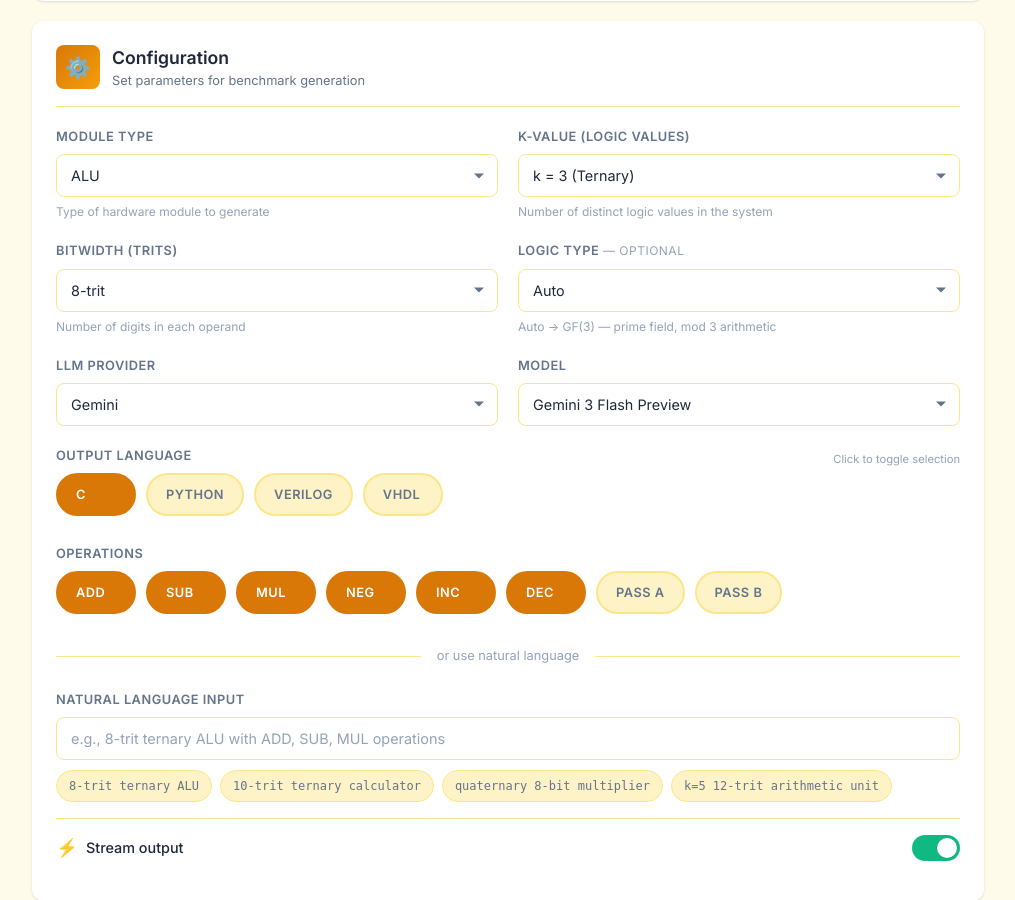
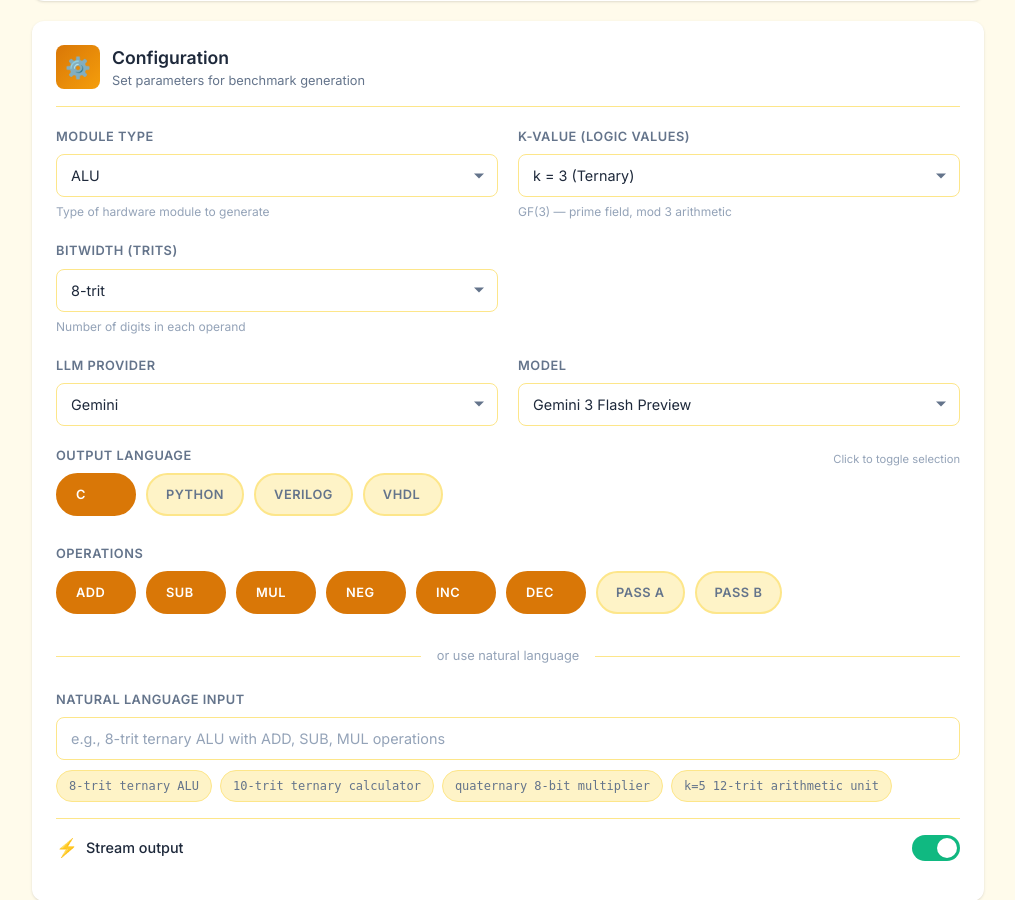
Before and after one commit to QianLiu301/MVLBenchmarkGenerator, a Flask app: page / in a window 1280 px wide. Shown: the part 326-1226 px from the top of the page, without its empty margins (132-1147 px from the left). Run offline with Flask 3, Linux system fonts and the light colour scheme.

Commit message:
Replace Logic Type dropdown with K-Value GF hint text
Logic Type (Galois Field) is mathematically determined by K-Value,
so a separate dropdown is redundant. Replace it with a dynamic hint
below K-Value that shows the corresponding GF info:
- Prime K: "GF(p) — prime field, mod p arithmetic"
- Prime power K: "GF(p^m) — extension field, mod k arithmetic"
- Non-prime-power K: "mod k arithmetic — no Galois Field exists"

Also simplify backend by removing logic_type parameter from API
request (it's always auto-resolved from k_value internally).

https://claude.ai/code/session_01P1BkSknS42wAqnT5yZJnfo

```diff
--- a/web/app.py
+++ b/web/app.py
@@ -92,7 +92,6 @@ def api_generate():
         module_type = data.get('module_type', 'alu')
         k_value = int(data.get('k_value', 3))
         bitwidth = int(data.get('bitwidth', 8))
-        logic_type = data.get('logic_type', 'auto')
         language = data.get('language', 'c')
         operations = data.get('operations', ['ADD', 'SUB', 'MUL', 'NEG', 'INC', 'DEC'])
         natural_input = data.get('natural_input', '').strip()
@@ -116,7 +115,7 @@ def api_generate():
         print(f"   Requested provider: {llm_provider}")
         print(f"   Requested model: {model or '(default)'}")
         print(f"   Module type: {module_type}")
-        print(f"   Parameters: k={k_value}, bitwidth={bitwidth}, logic_type={logic_type}, lang={language}")
+        print(f"   Parameters: k={k_value}, bitwidth={bitwidth}, lang={language}")
         if natural_input:
             print(f"   Natural input: {natural_input}")
 
@@ -138,8 +137,7 @@ def api_generate():
             language=language,
             operations=operations,
             natural_input=natural_input,
-            module_type=module_type,
-            logic_type=logic_type
+            module_type=module_type
         )
 
         return jsonify(result)
@@ -163,7 +161,6 @@ def api_generate_stream():
         module_type = data.get('module_type', 'alu')
         k_value = int(data.get('k_value', 3))
         bitwidth = int(data.get('bitwidth', 8))
-        logic_type = data.get('logic_type', 'auto')
         language = data.get('language', 'c')
         operations = data.get('operations', ['ADD', 'SUB', 'MUL', 'NEG', 'INC', 'DEC'])
         natural_input = data.get('natural_input', '').strip()
@@ -179,7 +176,7 @@ def api_generate_stream():
         print(f"\n📋 [API] Stream generate request:")
         print(f"   Requested provider: {llm_provider}")
         print(f"   Module type: {module_type}")
-        print(f"   Parameters: k={k_value}, bitwidth={bitwidth}, logic_type={logic_type}, lang={language}")
+        print(f"   Parameters: k={k_value}, bitwidth={bitwidth}, lang={language}")
         if natural_input:
             print(f"   Natural input: {natural_input}")
 
@@ -197,8 +194,7 @@ def api_generate_stream():
                     language=language,
                     operations=operations,
                     natural_input=natural_input,
-                    module_type=module_type,
-                    logic_type=logic_type
+                    module_type=module_type
                 ):
                     if event_type == "chunk":
                         yield f"data: {json.dumps({'type': 'chunk', 'content': event_data})}\n\n"
--- a/web/templates/index.html
+++ b/web/templates/index.html
@@ -961,11 +961,11 @@
                         <input type="number" id="k-value-custom" min="2" max="16" step="1" placeholder="Enter 2-16">
                         <div class="validation-hint" id="k-value-hint"></div>
                     </div>
-                    <div class="hint">Number of distinct logic values in the system</div>
+                    <div class="hint" id="k-value-gf-hint">GF(3) — prime field, mod 3 arithmetic</div>
                 </div>
             </div>
 
-            <!-- Row 2: Bitwidth and Logic Type -->
+            <!-- Row 2: Bitwidth -->
             <div class="form-row">
                 <div class="form-group">
                     <label>Bitwidth (Trits)</label>
@@ -983,15 +983,6 @@
                         <div class="validation-hint" id="bitwidth-hint"></div>
                     </div>
                     <div class="hint">Number of digits in each operand</div>
-                </div>
-                <div class="form-group">
-                    <label>Logic Type <span style="font-weight: 400; color: var(--text-muted); font-size: 0.75rem;">— Optional</span></label>
-                    <div class="select-wrapper">
-                        <select id="logic-type">
-                            <option value="auto" selected>Auto</option>
-                        </select>
-                    </div>
-                    <div class="hint" id="logic-type-hint">Auto → GF(3) — prime field, mod 3 arithmetic</div>
                 </div>
             </div>
 
@@ -1448,7 +1439,7 @@
             checkTools();
             setupCheckboxes();
             onLlmProviderChange();
-            updateLogicTypeOptions();
+            updateKValueHint();
         });
 
         function setupCheckboxes() {
@@ -1560,11 +1551,11 @@
             } else {
                 row.style.display = 'none';
             }
-            updateLogicTypeOptions();
+            updateKValueHint();
         }
 
         // ============================================================
-        // Logic Type (Galois Field) — auto-populated based on K-Value
+        // K-Value GF Hint — show Galois Field info below K-Value
         // ============================================================
         function isPrime(n) {
             if (n < 2) return false;
@@ -1588,50 +1579,36 @@
             return null;
         }
 
-        function gfLabel(pp) {
-            if (!pp) return null;
-            if (pp.m === 1) return `GF(${pp.p})`;
-            return `GF(${pp.p}\u00B2${pp.m > 2 ? '\u00B3'.replace('\u00B3', superscript(pp.m)) : ''})`.replace(
-                `GF(${pp.p}\u00B2${pp.m > 2 ? '\u00B3'.replace('\u00B3', superscript(pp.m)) : ''})`,
-                `GF(${pp.p}${toSuperscript(pp.m)})`
-            );
-        }
-
         function toSuperscript(n) {
             const sup = { '0':'⁰','1':'¹','2':'²','3':'³','4':'⁴','5':'⁵','6':'⁶','7':'⁷','8':'⁸','9':'⁹' };
             return String(n).split('').map(c => sup[c] || c).join('');
         }
 
-        function updateLogicTypeOptions() {
+        function updateKValueHint() {
             const k = getEffectiveKValue();
-            const sel = document.getElementById('logic-type');
-            const hint = document.getElementById('logic-type-hint');
+            const hint = document.getElementById('k-value-gf-hint');
 
             if (isNaN(k) || k < 2) {
-                sel.innerHTML = '<option value="auto" selected>Auto</option>';
                 hint.textContent = '';
+                hint.style.color = '';
                 return;
             }
 
             const pp = getPrimePower(k);
-            sel.innerHTML = '';
-
             if (pp) {
                 const label = pp.m === 1 ? `GF(${pp.p})` : `GF(${pp.p}${toSuperscript(pp.m)})`;
                 const desc = pp.m === 1 ? 'prime field' : 'extension field';
-                sel.innerHTML = `<option value="auto" selected>Auto</option>` +
-                                `<option value="gf">${label}</option>`;
-                hint.textContent = `Auto → ${label} — ${desc}, mod ${k} arithmetic`;
+                hint.textContent = `${label} — ${desc}, mod ${k} arithmetic`;
+                hint.style.color = '';
             } else {
-                sel.innerHTML = `<option value="auto" selected>Auto</option>`;
-                hint.textContent = `Auto → mod ${k} — no Galois Field exists for k=${k}`;
+                hint.textContent = `mod ${k} arithmetic — no Galois Field exists for k=${k}`;
                 hint.style.color = '#b45309';
             }
         }
 
-        // Update Logic Type when custom K-Value input changes
+        // Update GF hint when custom K-Value input changes
         document.getElementById('k-value-custom').addEventListener('input', function() {
-            updateLogicTypeOptions();
+            updateKValueHint();
         });
 
         // Get the effective value (dropdown or custom input)
@@ -1809,7 +1786,6 @@
             const moduleType = document.getElementById('module-type').value;
             const kValue = getEffectiveKValue();
             const bitwidth = getEffectiveBitwidth();
-            const logicType = document.getElementById('logic-type').value;
             const languages = getSelectedItems('language-group');
             const operations = getSelectedItems('operations-group');
             const naturalInput = document.getElementById('natural-input').value.trim();
@@ -1865,7 +1841,6 @@
                 module_type: moduleType,
                 k_value: effectiveK,
                 bitwidth: effectiveBits,
-                logic_type: logicType,
                 operations: operations,
                 natural_input: naturalInput,
                 stream: streamOutput
```
Also changed, not shown: src/mvl_generator.py (+8 -12 lines).
